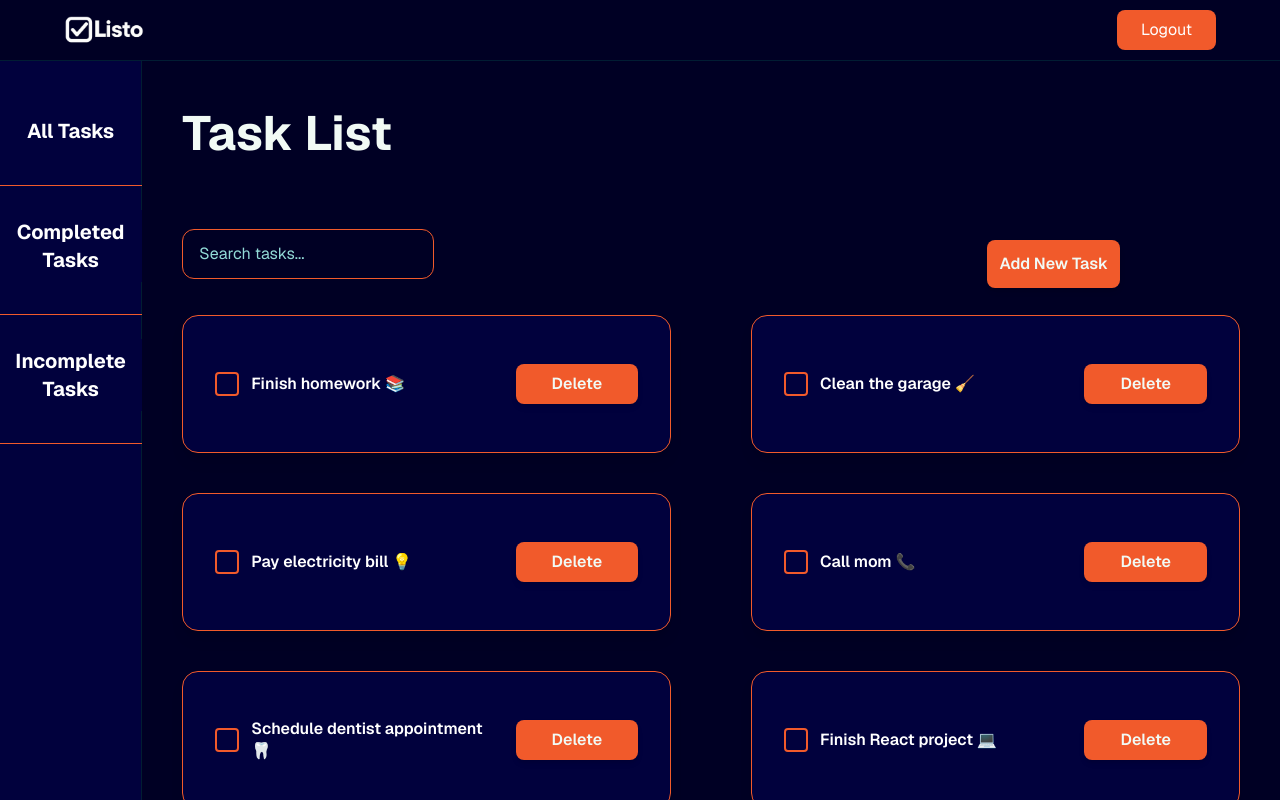
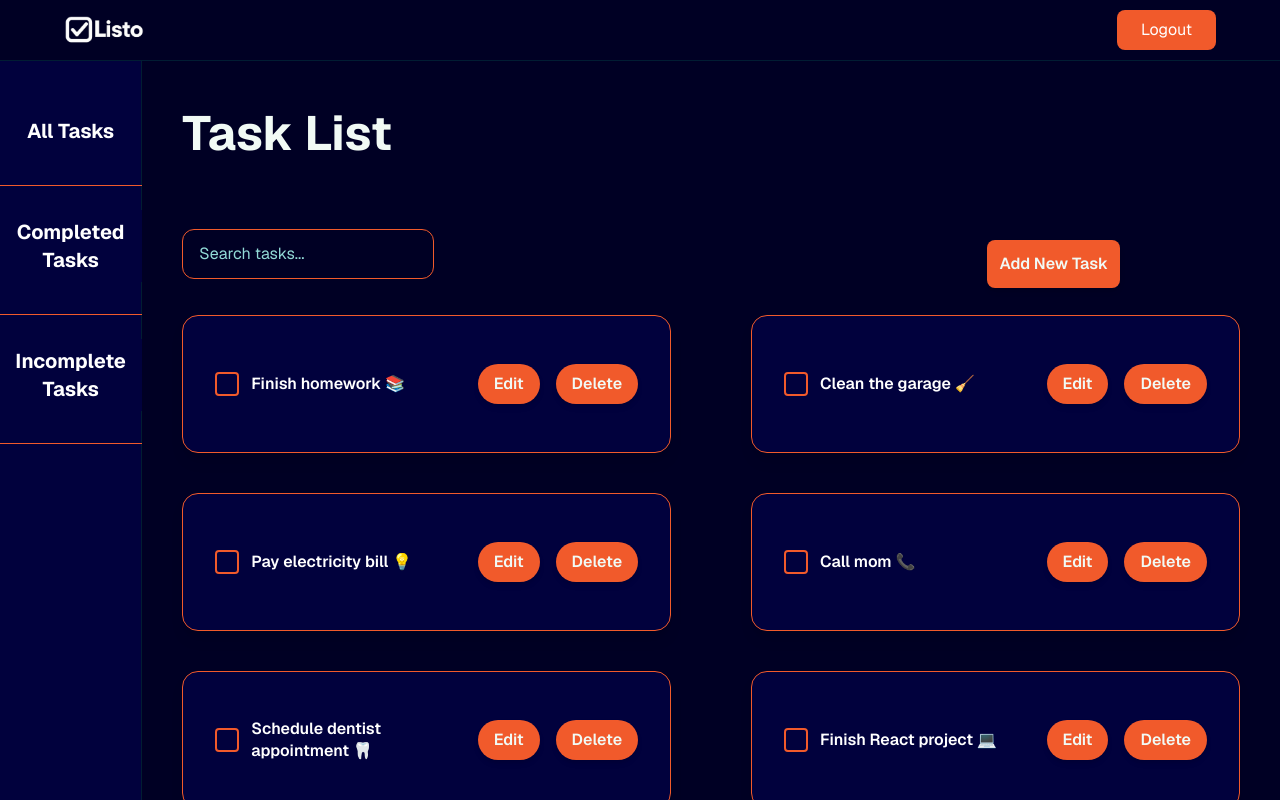
Before and after one commit to SoftDevCLF/to-do-app, a Next.js app: page /tasks-list in a window 1280 px wide. Shown: the top 800 px of the page. Built offline with nearby package versions, Linux system fonts and the light colour scheme.

Commit message:
Adding an edit button

```diff
--- a/app/components/TaskCard.js
+++ b/app/components/TaskCard.js
@@ -1,23 +1,32 @@
 "use client";
 
 // TaskCard component displays a single task item
-export default function TaskCard({ task }) {
+export default function TaskCard({ task, onToggleComplete, onDeleteTask }) {
   return (
     <div className="flex items-center justify-between w-full p-8 mb-4 border border-[#F15A2B] rounded-2xl bg-[#01013D] text-white shadow-lg hover:shadow-xl hover:scale-105 transition-all ">
       <div className="flex items-center gap-4 py-6">
       <input
         type="checkbox"
-        checked={task.completed || false} readOnly
+        checked={task.completed || false}
         className="w-6 h-6 appearance-none cursor-pointer rounded border-2 border-[#F15A2B] bg-[#01013D] checked:bg-[#F15A2B] transition"
+        onChange={() => onToggleComplete(task.id)}
       />
       </div>
-
-      <div className="flex-1 text-base font-semibold leading-snug px-3">{task.title}</div>
-      <button type="button" className="px-9 py-2 rounded-lg font-semibold text-[#F1FAF5] bg-[#F15A2B] hover:bg-orange-600 transition-all shadow-md"
-        onClick={() => console.log(`Delete task with id: ${task.id}`)}
-      >
-        Delete
-      </button>
+      <div className="flex gap-4 items-center flex-1">
+        <div className="flex-1 text-base font-semibold leading-snug px-3">{task.title}</div>
+        {/* Edit Button */}
+        <button type="button" className="px-4 py-2 rounded-full font-semibold text-[#F1FAF5] bg-[#F15A2B] hover:bg-orange-600 hover:scale-105 transition-all shadow-md"
+          // onClick={() => onEditTask(task.id)} // Uncomment and implement onEditTask when edit functionality is added
+        >
+          Edit
+        </button>
+        {/* Delete Button */}
+        <button type="button" className="px-4 py-2 rounded-full font-semibold text-[#F1FAF5] bg-[#F15A2B] hover:bg-red-600 hover:scale-105 transition-all shadow-md"
+          onClick={() => onDeleteTask(task.id)}
+        >
+          Delete
+        </button>
+      </div>
     </div>
   );
 }
```
